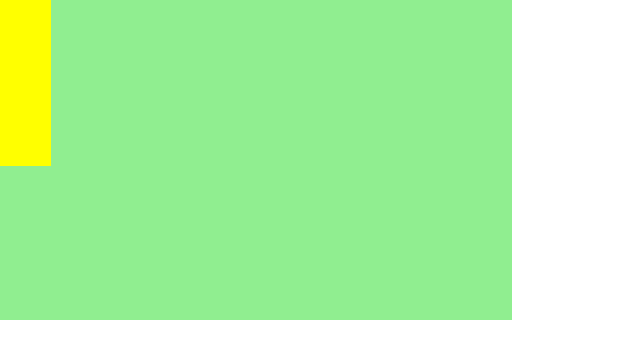
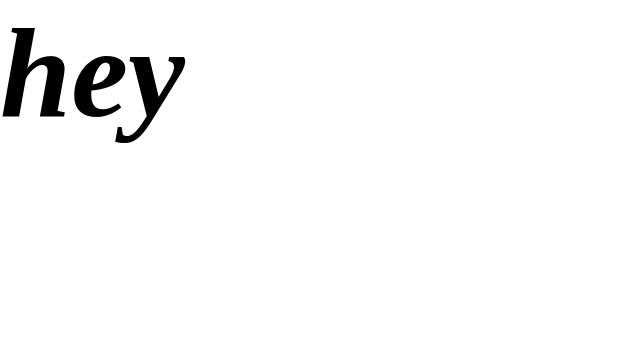
Before and after one commit to mohdasharshakeel/Responsive-Web-Dev-Course, a plain HTML site: page index.html in a window 1280 px wide. Shown: the whole page, without its empty margins (0-640 px from the left). Drawn offline with Linux system fonts and the light colour scheme.

Commit message:
vmin and vmax

```diff
--- a/index.html
+++ b/index.html
@@ -11,6 +11,10 @@
         <div id="inn">
 
         </div>
+
+        <h1>
+            hey
+        </h1>
     </div>
 </body>
 </html>
--- a/style.css
+++ b/style.css
@@ -8,14 +8,27 @@ html, body{
     width: 100%;
 }
 
-#box{
+/* #box{
     width: 40%;
     height:40%;
     background-color: lightgreen;
-}
+} */
 
-#inn{
+/* #inn{
     width: 10%;
     height: 52%;
     background-color: yellow;
+} */
+
+
+/* #box{
+    width: 40vw;
+    height: 50vh;
+    background-color: lightseagreen;
+
+} */
+
+h1{
+    font-style: italic;
+    font-size: 10vmax;
 }
```
Also changed, not shown: 1 other file.
